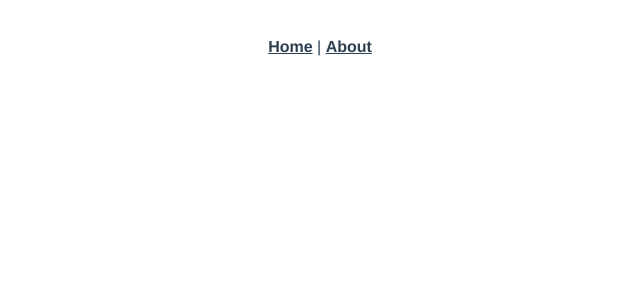
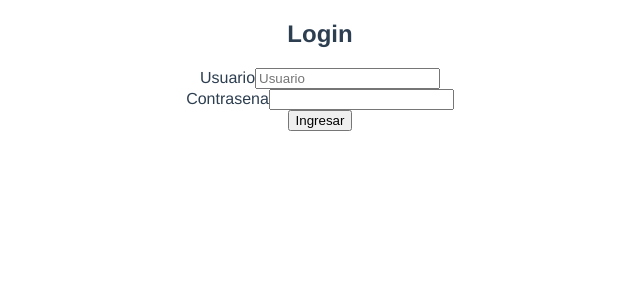
Before and after one commit to masayado/Auth_Firebase, a Vue app: page /login in a window 1280 px wide. Shown: the top 300 px of the page, without its empty margins (320-960 px from the left). Built offline with nearby package versions, Linux system fonts and the light colour scheme.

Commit message:
cree vista login con formulario para ingresar

```diff
--- a/src/App.vue
+++ b/src/App.vue
@@ -1,9 +1,10 @@
 <template>
   <div id="app">
-    <div id="nav">
+   <!-- <div id="nav">
       <router-link to="/">Home</router-link> |
-      <router-link to="/about">About</router-link>
-    </div>
+      <router-link to="/about">About</router-link> |
+      <router-link to="/login">Login</router-link>
+    </div> -->
     <router-view/>
   </div>
 </template>
--- a/src/router/index.js
+++ b/src/router/index.js
@@ -1,6 +1,7 @@
 import Vue from 'vue'
 import VueRouter from 'vue-router'
 import Home from '../views/Home.vue'
+import Login from '@/views/Login.vue'
 
 Vue.use(VueRouter)
 
@@ -17,7 +18,12 @@ const routes = [
     // this generates a separate chunk (about.[hash].js) for this route
     // which is lazy-loaded when the route is visited.
     component: () => import(/* webpackChunkName: "about" */ '../views/About.vue')
-  }
+  },
+  {
+    path:'/login',
+    name: 'Login',
+    component: Login,
+  },
 ]
 
 const router = new VueRouter({
--- /dev/null
+++ b/src/views/Login.vue
@@ -0,0 +1,37 @@
+<template>
+    <div>
+        <form>
+            <h2>Login</h2>
+            <label for="user">Usuario</label>
+            <input type="text" placeholder="Usuario" v-model="user"><br>
+            <label for="user">Contrasena</label>
+            <input type="password" v-model="password"><br>
+            <button @click.prevent="login">Ingresar</button>
+        </form>
+    </div>
+</template>
+
+<script>
+import firebase from 'firebase'
+export default {
+    name: 'login-component',
+    // props: {},
+    data: function(){
+        return {
+            user:"",
+            password:"",
+        }
+    },
+    // computed: {},
+    methods: {
+        login:function(){
+
+        },
+    },
+    //components: {},
+}
+</script>
+
+<style scoped>
+
+</style>
```
